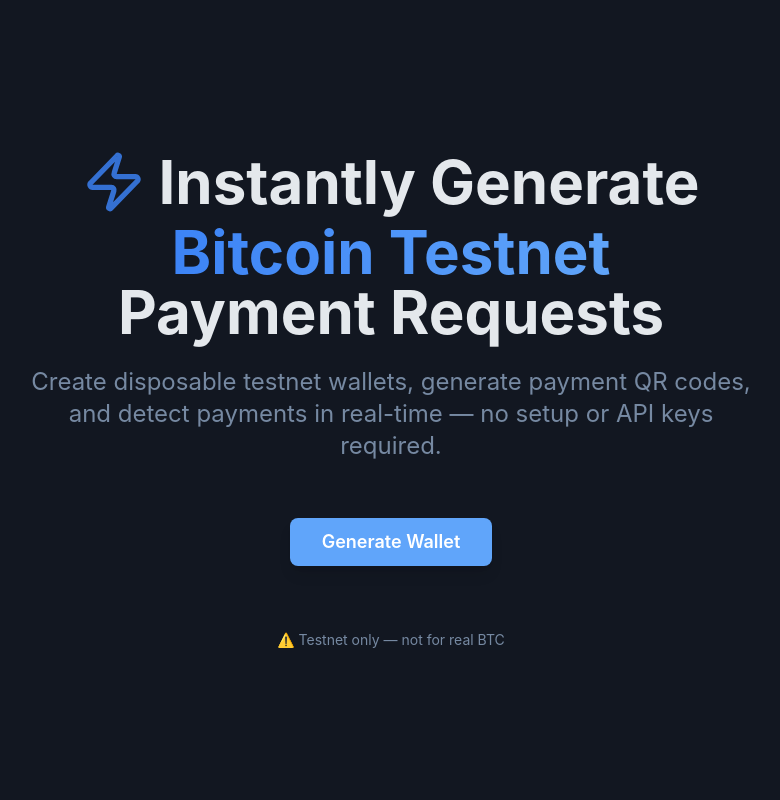
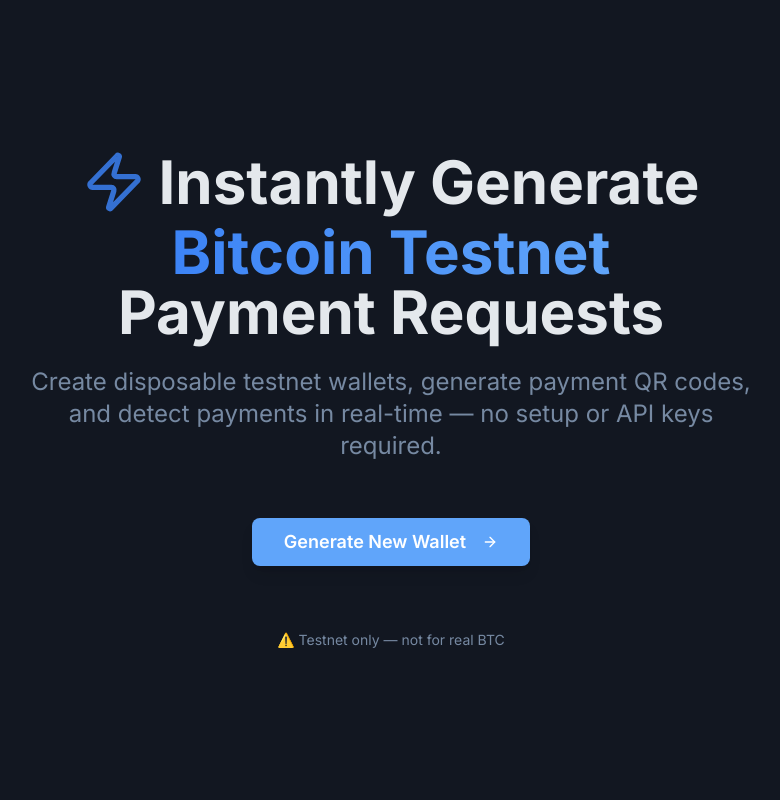
Before and after one commit to Molina-Daniel/btc-qr-payment, a Next.js app: page / in a window 1280 px wide. Shown: the top 800 px of the page, without its empty margins (249-1029 px from the left). Built offline with nearby package versions, Linux system fonts and the light colour scheme.

Commit message:
refactor: state management from page to dedicated context providers

```diff
--- a/src/app/layout.tsx
+++ b/src/app/layout.tsx
@@ -1,11 +1,14 @@
 import type { Metadata } from "next";
-import { Toaster } from "@/components/ui/sonner";
+import { Inter } from "next/font/google";
+import { Toaster } from "sonner";
+import { AppProviders } from "@/contexts/AppProviders";
 import "./globals.css";
 
+const inter = Inter({ subsets: ["latin"] });
+
 export const metadata: Metadata = {
-  title: "⚡ BTC QR App",
-  description:
-    "Instantly Generate Bitcoin Testnet Payment Requests. Create disposable testnet wallets, generate payment QR codes, and detect payments in real-time — no setup or API keys required.",
+  title: "BTC ⚡ Testnet Payment QR",
+  description: "Generate BTC testnet payment QR codes",
 };
 
 export default function RootLayout({
@@ -15,8 +18,10 @@ export default function RootLayout({
 }>) {
   return (
     <html lang="en">
-      <body>{children}</body>
-      <Toaster />
+      <body className={inter.className}>
+        <AppProviders>{children}</AppProviders>
+        <Toaster />
+      </body>
     </html>
   );
 }
--- a/src/app/page.tsx
+++ b/src/app/page.tsx
@@ -1,6 +1,5 @@
 "use client";
 
-import { useCallback, useState, useEffect } from "react";
 import HeroSection from "@/components/HeroSection";
 import Header from "@/components/Header";
 import WalletDisplay from "@/components/WalletDisplay";
@@ -9,108 +8,31 @@ import PaymentQR from "@/components/PaymentQR";
 import PaymentStatus from "@/components/PaymentStatus";
 import PaymentsReceived from "@/components/PaymentsReceived";
 import Footer from "@/components/Footer";
-import {
-  BtcWallet,
-  PaymentStatus as PaymentStatusType,
-  Transaction,
-} from "@/types";
+import { useWallet } from "@/contexts/WalletContext";
+import { usePayment } from "@/contexts/PaymentContext";
 
 export default function Home() {
-  const [wallet, setWallet] = useState<BtcWallet | null>(null);
-  const [btcAmount, setBtcAmount] = useState<string>("");
-  const [requestTimestamp, setRequestTimestamp] = useState<number | null>(null);
-  const [paymentStatus, setPaymentStatus] = useState<PaymentStatusType | null>(
-    null
-  );
-  const [receivedPayments, setReceivedPayments] = useState<Transaction[]>([]);
-
-  const handleGenerateWallet = async () => {
-    try {
-      const response = await fetch("/api/generate-wallet");
-      const data = await response.json();
-      setWallet(data);
-    } catch (error) {
-      console.error("Error generating wallet", error);
-    }
-  };
-
-  const handleAmountSubmit = (newAmount: string) => {
-    const now = Date.now();
-    setBtcAmount(newAmount);
-    setRequestTimestamp(now);
-    setPaymentStatus({ status: "LISTENING", message: "Initializing..." });
-    setReceivedPayments([]);
-    checkPaymentStatus(newAmount, now);
-  };
-
-  const checkPaymentStatus = useCallback(
-    async (amountOverride?: string, timestampOverride?: number) => {
-      const currentAmount = amountOverride || btcAmount;
-      const currentTimestamp = timestampOverride || requestTimestamp;
-
-      if (!wallet || !currentAmount || !currentTimestamp) return;
-
-      try {
-        const response = await fetch(
-          `/api/check-payment?address=${wallet.address}&amount=${currentAmount}&requestTimestamp=${currentTimestamp}`
-        );
-        if (!response.ok) throw new Error("API request failed.");
-        const data = await response.json();
-        setPaymentStatus(data.paymentStatus);
-        setReceivedPayments(data.receivedPayments);
-      } catch (error) {
-        console.error("Error checking payment status:", error);
-        setPaymentStatus({
-          status: "API_ERROR",
-          message: "Could not connect to the server.",
-        });
-      }
-    },
-    [wallet, btcAmount, requestTimestamp]
-  );
-
-  useEffect(() => {
-    if (!btcAmount || !wallet || !requestTimestamp) return;
-
-    const finalStates: PaymentStatusType["status"][] = [
-      "PAYMENT_CONFIRMED",
-      "API_ERROR",
-    ];
-
-    if (paymentStatus && finalStates.includes(paymentStatus.status)) {
-      return;
-    }
-
-    const intervalId = setInterval(() => {
-      checkPaymentStatus();
-    }, 15000); // Poll every 15 seconds
-
-    return () => clearInterval(intervalId);
-  }, [btcAmount, wallet, requestTimestamp, checkPaymentStatus, paymentStatus]);
+  const { wallet } = useWallet();
+  const { btcAmount, paymentStatus, receivedPayments } = usePayment();
 
   return (
     <>
       <div className="flex flex-col items-center justify-center min-h-screen">
-        {!wallet && <HeroSection onGenerateWallet={handleGenerateWallet} />}
+        {!wallet && <HeroSection />}
         {wallet && (
           <>
             <Header />
             <main className="flex-grow container mx-auto px-4 py-8 flex flex-col items-center justify-start">
               <div className="w-full max-w-4xl space-y-8 flex flex-col items-center justify-center">
-                <WalletDisplay wallet={wallet} />
-                <PaymentForm onSubmit={handleAmountSubmit} />
+                <WalletDisplay />
+                <PaymentForm />
                 {wallet && btcAmount && (
                   <>
-                    <PaymentQR wallet={wallet} amount={btcAmount} />
-                    {paymentStatus && <PaymentStatus status={paymentStatus} />}
+                    <PaymentQR />
+                    {paymentStatus && <PaymentStatus />}
                   </>
                 )}
-                {receivedPayments.length > 0 && (
-                  <PaymentsReceived
-                    transactions={receivedPayments}
-                    address={wallet.address}
-                  />
-                )}
+                {receivedPayments.length > 0 && <PaymentsReceived />}
               </div>
             </main>
           </>
--- a/src/components/HeroSection.tsx
+++ b/src/components/HeroSection.tsx
@@ -1,13 +1,12 @@
 "use client";
 
-import { Zap } from "lucide-react";
+import { ArrowRight, Zap } from "lucide-react";
 import { Button } from "@/components/ui/button";
+import { useWallet } from "@/contexts/WalletContext";
 
-interface HeroSectionProps {
-  onGenerateWallet: () => void;
-}
+const HeroSection = () => {
+  const { generateWallet, isGenerating } = useWallet();
 
-const HeroSection = ({ onGenerateWallet }: HeroSectionProps) => {
   return (
     <div className="min-h-screen flex items-center justify-center">
       <div className="text-center space-y-8 max-w-4xl mx-auto">
@@ -33,11 +32,12 @@ const HeroSection = ({ onGenerateWallet }: HeroSectionProps) => {
 
         <div className="pt-4">
           <Button
-            onClick={onGenerateWallet}
+            onClick={generateWallet}
             size="lg"
             className="text-lg px-8 py-6 bg-blue-400 hover:bg-primary/90 text-white font-semibold rounded-lg transition-all duration-200 shadow-lg hover:shadow-xl hover:scale-105"
           >
-            Generate Wallet
+            {isGenerating ? "Generating..." : "Generate New Wallet"}
+            {!isGenerating && <ArrowRight className="ml-2 h-5 w-5" />}
           </Button>
         </div>
 
--- a/src/components/PaymentForm.tsx
+++ b/src/components/PaymentForm.tsx
@@ -2,17 +2,15 @@
 
 import { useState } from "react";
 import { DollarSign, QrCode } from "lucide-react";
+import Decimal from "decimal.js";
 import { Card, CardContent, CardHeader, CardTitle } from "@/components/ui/card";
 import { Input } from "@/components/ui/input";
 import { Button } from "@/components/ui/button";
 import { Label } from "@radix-ui/react-label";
-import Decimal from "decimal.js";
+import { usePayment } from "@/contexts/PaymentContext";
 
-interface PaymentFormProps {
-  onSubmit: (btcAmount: string) => void;
-}
-
-const PaymentForm = ({ onSubmit }: PaymentFormProps) => {
+const PaymentForm = () => {
+  const { submitPaymentRequest } = usePayment();
   const [amount, setAmount] = useState("");
   const [error, setError] = useState("");
 
@@ -68,7 +66,7 @@ const PaymentForm = ({ onSubmit }: PaymentFormProps) => {
     setError("");
 
     const preciseAmount = new Decimal(amount);
-    onSubmit(preciseAmount.toFixed(8));
+    submitPaymentRequest(preciseAmount.toFixed(8));
   };
 
   return (
--- a/src/components/PaymentQR.tsx
+++ b/src/components/PaymentQR.tsx
@@ -3,15 +3,17 @@ import { QRCodeSVG } from "qrcode.react";
 import { ClipboardCopy, QrCodeIcon } from "lucide-react";
 import { Card, CardContent, CardHeader, CardTitle } from "@/components/ui/card";
 import { Button } from "@/components/ui/button";
-import { BtcWallet } from "@/types";
+import { useWallet } from "@/contexts/WalletContext";
+import { usePayment } from "@/contexts/PaymentContext";
 
-interface PaymentQRProps {
-  wallet: BtcWallet;
-  amount: string;
-}
+const PaymentQR = () => {
+  const { wallet } = useWallet();
+  const { btcAmount } = usePayment();
 
-const PaymentQR = ({ wallet, amount }: PaymentQRProps) => {
-  const bitcoinUri = `bitcoin:${wallet.address}?amount=${amount}`;
+  if (!wallet || !btcAmount) return null;
+
+  // Create a Bitcoin URI for the QR code
+  const bitcoinUri = `bitcoin:${wallet.address}?amount=${btcAmount}`;
   const truncatedAddress = `${wallet.address.slice(
     0,
     8
@@ -43,7 +45,9 @@ const PaymentQR = ({ wallet, amount }: PaymentQRProps) => {
           </p>
           <p>
             Amount:{" "}
-            <span className="text-emerald-400 font-semibold">{amount} BTC</span>
+            <span className="text-emerald-400 font-semibold">
+              {btcAmount} BTC
+            </span>
           </p>
         </div>
         <Button
--- a/src/components/PaymentStatus.tsx
+++ b/src/components/PaymentStatus.tsx
@@ -10,15 +10,12 @@ import {
   XCircle,
 } from "lucide-react";
 import { Card, CardContent, CardHeader, CardTitle } from "@/components/ui/card";
-import { PaymentStatus } from "@/types";
-
-interface PaymentStatusDisplayProps {
-  status: PaymentStatus;
-}
+import { PaymentStatusEnum } from "@/types";
+import { usePayment } from "@/contexts/PaymentContext";
 
 const MEMPOOL_EXPLORER_URL = "https://mempool.space/testnet4/tx/";
 
-const StatusIcon = ({ status }: { status: PaymentStatus["status"] }) => {
+const StatusIcon = ({ status }: { status: PaymentStatusEnum }) => {
   const iconProps = {
     className: "h-16 w-16 mb-4",
   };
@@ -69,7 +66,11 @@ const StatusIcon = ({ status }: { status: PaymentStatus["status"] }) => {
   }
 };
 
-const PaymentStatusDisplay = ({ status }: PaymentStatusDisplayProps) => {
+const PaymentStatus = () => {
+  const { paymentStatus } = usePayment();
+
+  if (!paymentStatus) return null;
+
   return (
     <Card className="w-full max-w-lg shadow-2xl bg-card/80 backdrop-blur-sm text-center">
       <CardHeader>
@@ -78,19 +79,19 @@ const PaymentStatusDisplay = ({ status }: PaymentStatusDisplayProps) => {
         </CardTitle>
       </CardHeader>
       <CardContent className="flex flex-col items-center justify-center px-8 pb-4">
-        <StatusIcon status={status.status} />
-        <p className="text-lg font-semibold mb-2">{status.message}</p>
+        <StatusIcon status={paymentStatus.status} />
+        <p className="text-lg font-semibold mb-2">{paymentStatus.message}</p>
 
-        {status.details?.transactionId && (
+        {paymentStatus.details?.transactionId && (
           <div className="text-sm text-muted-foreground font-code mb-4">
             <p>Transaction ID:</p>
             <Link
-              href={`${MEMPOOL_EXPLORER_URL}${status.details.transactionId}`}
+              href={`${MEMPOOL_EXPLORER_URL}${paymentStatus.details.transactionId}`}
               target="_blank"
               rel="noopener noreferrer"
               className="text-primary hover:underline break-all"
             >
-              {status.details.transactionId}
+              {paymentStatus.details.transactionId}
             </Link>
           </div>
         )}
@@ -99,4 +100,4 @@ const PaymentStatusDisplay = ({ status }: PaymentStatusDisplayProps) => {
   );
 };
 
-export default PaymentStatusDisplay;
+export default PaymentStatus;
--- a/src/components/PaymentsReceived.tsx
+++ b/src/components/PaymentsReceived.tsx
@@ -1,20 +1,21 @@
 "use client";
 
 import Link from "next/link";
+import { History, ExternalLink } from "lucide-react";
 import { Card, CardContent, CardHeader, CardTitle } from "@/components/ui/card";
-import { Transaction } from "@/types";
-import { History, ExternalLink } from "lucide-react";
-
-interface PaymentsReceivedProps {
-  transactions: Transaction[];
-  address: string;
-}
+import { useWallet } from "@/contexts/WalletContext";
+import { usePayment } from "@/contexts/PaymentContext";
 
 const MEMPOOL_EXPLORER_URL = "https://mempool.space/testnet4/tx/";
 
-const PaymentsReceived = ({ transactions, address }: PaymentsReceivedProps) => {
+const PaymentsReceived = () => {
+  const { wallet } = useWallet();
+  const { receivedPayments } = usePayment();
+
+  if (!wallet || !receivedPayments.length) return null;
+
   // Sort transactions from newest to oldest
-  const sortedTransactions = [...transactions].sort(
+  const sortedTransactions = [...receivedPayments].sort(
     (a, b) => (b.status.block_time ?? 0) - (a.status.block_time ?? 0)
   );
 
@@ -30,7 +31,7 @@ const PaymentsReceived = ({ transactions, address }: PaymentsReceivedProps) => {
         <ul className="space-y-4">
           {sortedTransactions.map((tx) => {
             const receivedAmountSats = tx.vout
-              .filter((vout) => vout.scriptpubkey_address === address)
+              .filter((vout) => vout.scriptpubkey_address === wallet.address)
               .reduce((sum, vout) => sum + vout.value, 0);
 
             const receivedAmountBtc = receivedAmountSats / 1e8;
--- a/src/components/WalletDisplay.tsx
+++ b/src/components/WalletDisplay.tsx
@@ -1,11 +1,11 @@
 "use client";
 
 import { useState } from "react";
+import { toast } from "sonner";
 import { Card, CardContent, CardHeader, CardTitle } from "@/components/ui/card";
 import { Label } from "@/components/ui/label";
 import { Input } from "@/components/ui/input";
 import { Button } from "@/components/ui/button";
-import { toast } from "sonner";
 import {
   ClipboardCopy,
   AlertTriangle,
@@ -13,11 +13,14 @@ import {
   EyeOff,
   Eye,
 } from "lucide-react";
-import { BtcWallet } from "@/types";
+import { useWallet } from "@/contexts/WalletContext";
 
-const WalletDisplay = ({ wallet }: { wallet: BtcWallet }) => {
+const WalletDisplay = () => {
+  const { wallet } = useWallet();
   const [isMnemonicVisible, setIsMnemonicVisible] = useState(false);
   const [isPrivateKeyVisible, setIsPrivateKeyVisible] = useState(false);
+
+  if (!wallet) return null;
 
   const handleCopyToClipboard = (text: string, label: string) => {
     navigator.clipboard.writeText(text);
--- /dev/null
+++ b/src/contexts/AppProviders.tsx
@@ -0,0 +1,13 @@
+"use client";
+
+import { ReactNode } from "react";
+import { WalletProvider } from "./WalletContext";
+import { PaymentProvider } from "./PaymentContext";
+
+export function AppProviders({ children }: { children: ReactNode }) {
+  return (
+    <WalletProvider>
+      <PaymentProvider>{children}</PaymentProvider>
+    </WalletProvider>
+  );
+}
--- /dev/null
+++ b/src/contexts/PaymentContext.tsx
@@ -0,0 +1,126 @@
+"use client";
+
+import {
+  createContext,
+  useContext,
+  useState,
+  useEffect,
+  useCallback,
+  ReactNode,
+} from "react";
+import { PaymentStatus, Transaction } from "@/types";
+import { useWallet } from "./WalletContext";
+
+interface PaymentContextType {
+  btcAmount: string;
+  requestTimestamp: number | null;
+  paymentStatus: PaymentStatus | null;
+  receivedPayments: Transaction[];
+  isProcessing: boolean;
+  error: string | null;
+  submitPaymentRequest: (amount: string) => void;
+}
+
+const PaymentContext = createContext<PaymentContextType | undefined>(undefined);
+
+export function PaymentProvider({ children }: { children: ReactNode }) {
+  const { wallet } = useWallet();
+  const [btcAmount, setBtcAmount] = useState<string>("");
+  const [requestTimestamp, setRequestTimestamp] = useState<number | null>(null);
+  const [paymentStatus, setPaymentStatus] = useState<PaymentStatus | null>(
+    null
+  );
+  const [receivedPayments, setReceivedPayments] = useState<Transaction[]>([]);
+  const [isProcessing, setIsProcessing] = useState(false);
+  const [error, setError] = useState<string | null>(null);
+
+  const checkPaymentStatus = useCallback(
+    async (amountOverride?: string, timestampOverride?: number) => {
+      const currentAmount = amountOverride || btcAmount;
+      const currentTimestamp = timestampOverride || requestTimestamp;
+
+      if (!wallet || !currentAmount || !currentTimestamp) return;
+
+      try {
+        setIsProcessing(true);
+        setError(null);
+
+        const response = await fetch(
+          `/api/check-payment?address=${wallet.address}&amount=${currentAmount}&requestTimestamp=${currentTimestamp}`
+        );
+
+        if (!response.ok) {
+          throw new Error("API request failed.");
+        }
+
+        const data = await response.json();
+        setPaymentStatus(data.paymentStatus);
+        setReceivedPayments(data.receivedPayments);
+      } catch (err) {
+        const errorMessage =
+          err instanceof Error ? err.message : "Unknown error checking payment";
+        setError(errorMessage);
+        console.error("Error checking payment status:", err);
+        setPaymentStatus({
+          status: "API_ERROR",
+          message: "Could not connect to the server.",
+        });
+      } finally {
+        setIsProcessing(false);
+      }
+    },
+    [wallet, btcAmount, requestTimestamp]
+  );
+
+  const submitPaymentRequest = (newAmount: string) => {
+    const now = Date.now();
+    setBtcAmount(newAmount);
+    setRequestTimestamp(now);
+    setPaymentStatus({ status: "LISTENING", message: "Initializing..." });
+    setReceivedPayments([]);
+    checkPaymentStatus(newAmount, now);
+  };
+
+  useEffect(() => {
+    if (!btcAmount || !wallet || !requestTimestamp) return;
+
+    const finalStates: PaymentStatus["status"][] = [
+      "PAYMENT_CONFIRMED",
+      "API_ERROR",
+    ];
+
+    if (paymentStatus && finalStates.includes(paymentStatus.status)) {
+      return;
+    }
+
+    const intervalId = setInterval(() => {
+      checkPaymentStatus();
+    }, 15000); // Poll every 15 seconds
+
+    return () => clearInterval(intervalId);
+  }, [btcAmount, wallet, requestTimestamp, checkPaymentStatus, paymentStatus]);
+
+  return (
+    <PaymentContext.Provider
+      value={{
+        btcAmount,
+        requestTimestamp,
+        paymentStatus,
+        receivedPayments,
+        isProcessing,
+        error,
+        submitPaymentRequest,
+      }}
+    >
+      {children}
+    </PaymentContext.Provider>
+  );
+}
+
+export function usePayment() {
+  const context = useContext(PaymentContext);
+  if (context === undefined) {
+    throw new Error("usePayment must be used within a PaymentProvider");
+  }
+  return context;
+}
--- /dev/null
+++ b/src/contexts/WalletContext.tsx
@@ -0,0 +1,63 @@
+"use client";
+
+import { createContext, useContext, useState, ReactNode } from "react";
+import { BtcWallet } from "@/types";
+
+interface WalletContextType {
+  wallet: BtcWallet | null;
+  isGenerating: boolean;
+  error: string | null;
+  generateWallet: () => Promise<void>;
+}
+
+const WalletContext = createContext<WalletContextType | undefined>(undefined);
+
+export function WalletProvider({ children }: { children: ReactNode }) {
+  const [wallet, setWallet] = useState<BtcWallet | null>(null);
+  const [isGenerating, setIsGenerating] = useState(false);
+  const [error, setError] = useState<string | null>(null);
+
+  const generateWallet = async () => {
+    try {
+      setIsGenerating(true);
+      setError(null);
+
+      const response = await fetch("/api/generate-wallet");
+
+      if (!response.ok) {
+        throw new Error(`Failed to generate wallet: ${response.statusText}`);
+      }
+
+      const data = await response.json();
+      setWallet(data);
+    } catch (err) {
+      const errorMessage =
+        err instanceof Error ? err.message : "Unknown error generating wallet";
+      setError(errorMessage);
+      console.error("Error generating wallet", err);
+    } finally {
+      setIsGenerating(false);
+    }
+  };
+
+  return (
+    <WalletContext.Provider
+      value={{
+        wallet,
+        isGenerating,
+        error,
+        generateWallet,
+      }}
+    >
+      {children}
+    </WalletContext.Provider>
+  );
+}
+
+export function useWallet() {
+  const context = useContext(WalletContext);
+  if (context === undefined) {
+    throw new Error("useWallet must be used within a WalletProvider");
+  }
+  return context;
+}
```
